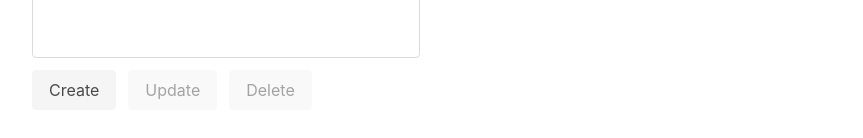
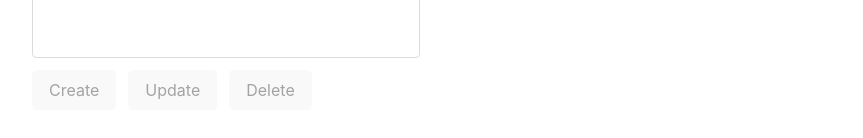
Before and after one commit to WindOfMind/crud-app, a React (Create React App) app: page / in a window 1280 px wide. Shown: the part 210-348 px from the top of the page, without its empty margins (208-1071 px from the left). Built offline with nearby package versions, Linux system fonts and the light colour scheme.

Commit message:
Disable craete button when no input

```diff
--- a/src/components/PeopleForm/PeopleForm.js
+++ b/src/components/PeopleForm/PeopleForm.js
@@ -7,15 +7,15 @@ import usePeople from '../../hooks/usePeople';
 function PeopleForm() {
     const [name, setName] = useState('');
     const [surname, setSurname] = useState('');
-    const [selectedPersonId, setSelectedPersonId] = useState();
+    const [selectedPersonId, setSelectedPersonId] = useState('');
     const [surnamePrefix, setSurnamePrefix] = useState('');
 
     const { people, createPerson, deletePerson, updatePerson } = usePeople();
 
     const resetSelected = () => {
-        setName("");
-        setSurname("");
-        setSelectedPersonId();
+        setName('');
+        setSurname('');
+        setSelectedPersonId('');
     };
 
     useEffect(() => {
@@ -92,7 +92,7 @@ function PeopleForm() {
 
             <div className="field is-grouped">
                 <p className="control">
-                    <button className="button is-light" onClick={onCreate}>
+                    <button className="button is-light" onClick={onCreate} disabled={!name || !surname}>
                         Create
                     </button>
                 </p>
@@ -107,7 +107,6 @@ function PeopleForm() {
                     </button>
                 </p>
             </div>
-
         </div>
     );
 }
```
